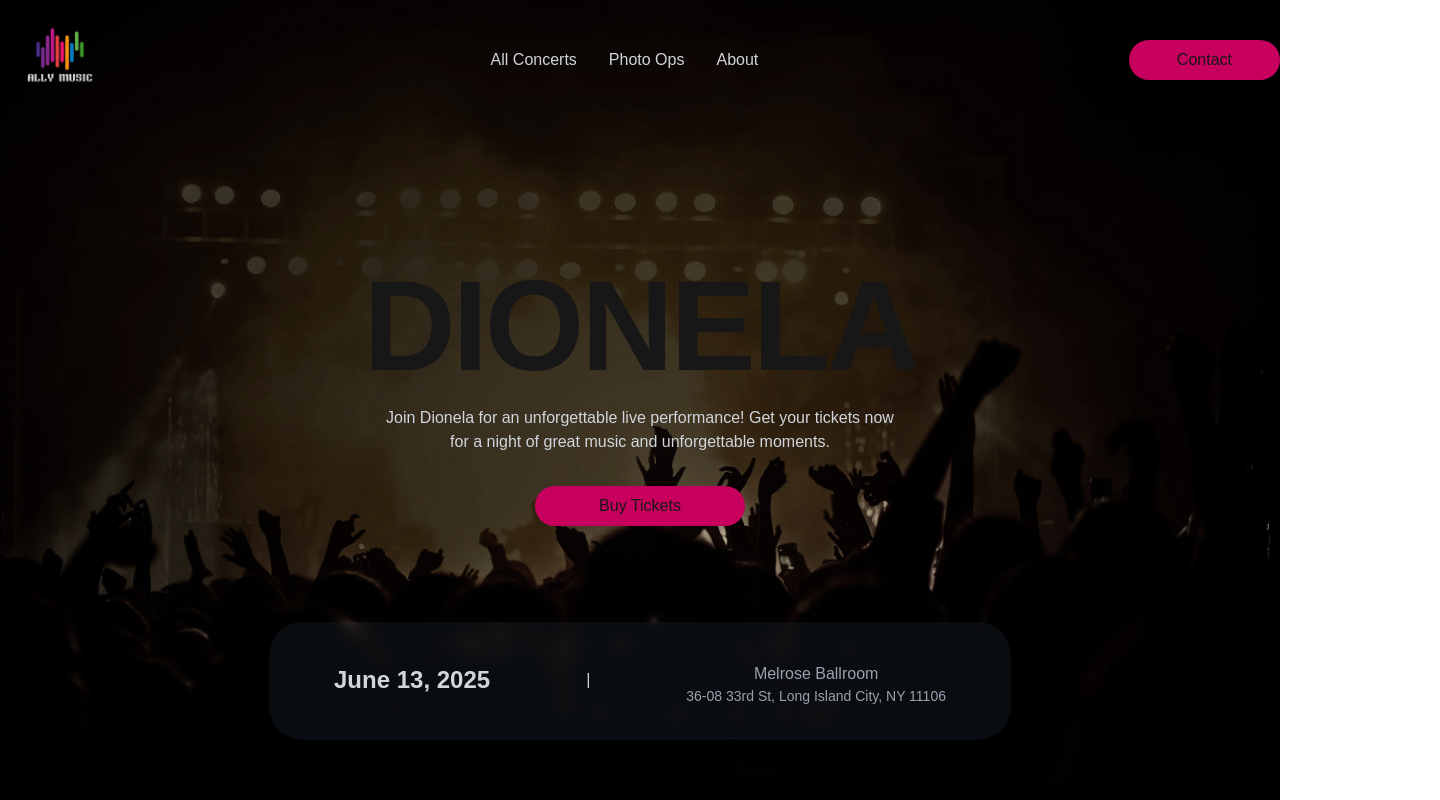
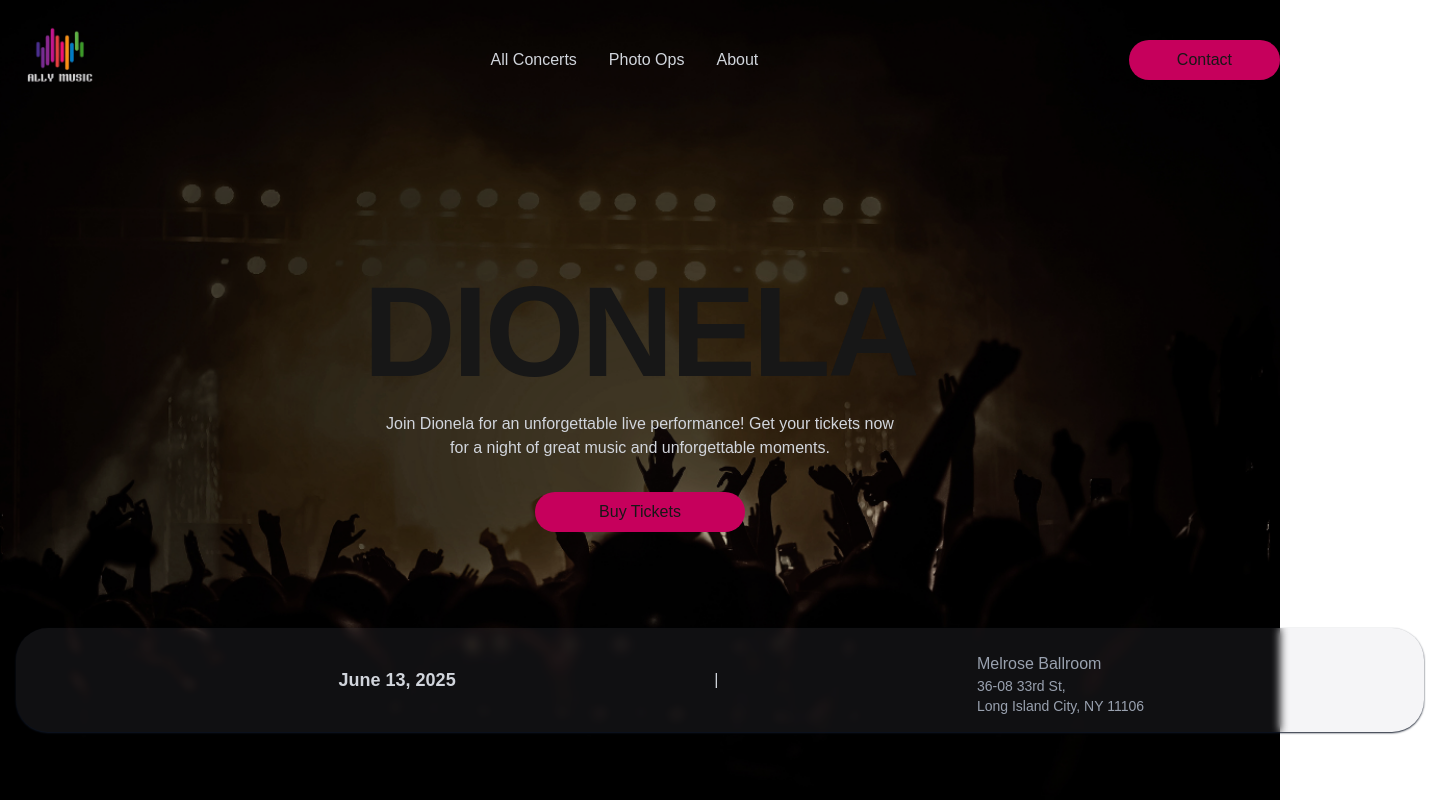
Before and after one commit to alexmortelsison/allymusic5, a Next.js app: page / in a window 1280 px wide. Shown: the whole page, 1440 px wide, since content can reach past the window. Built offline with nearby package versions, Linux system fonts and the light colour scheme.

Commit message:
updated schedule

```diff
--- a/app/components/Schedule.tsx
+++ b/app/components/Schedule.tsx
@@ -1,13 +1,15 @@
 export default function Schedule() {
   return (
-    <div className="flex items-center justify-between lg:py-8 md:py-12 bg-gray-700/20 backdrop-blur-sm mt-48 lg:mt-24 rounded-4xl shadow-xs shadow-gray-900 text-gray-300 px-16">
-      <h1 className="lg:text-2xl font-semibold text-nowrap">June 13, 2025</h1>
-      <p className="pl-12 md:pl-24 lg:pl-24 2xl:pl-0">|</p>
-      <div className="text-center pl-12 md:pl-24 lg:pl-24 2xl:pl-0">
-        <p className="pt-2 text-gray-400">Melrose Ballroom</p>
-        <p className="text-sm text-gray-400">
-          36-08 33rd St, Long Island City, NY 11106
-        </p>
+    <div className="flex items-center justify-between lg:py-4 md:py-12 bg-gray-400/10 backdrop-blur-xs mt-48 lg:mt-24 rounded-4xl shadow-xs shadow-gray-900 text-gray-300 px-16">
+      <div className="flex items-center justify-evenly w-screen">
+        <h1 className="lg:text-lg font-semibold text-nowrap">June 13, 2025</h1>
+        <p className="">|</p>
+        <div className="text-center text-nowrap">
+          <p className="pt-2 text-gray-400">Melrose Ballroom</p>
+          <p className="text-sm text-gray-400 w-[50px] pr-8 text-center">
+            36-08 33rd St, {""} <br /> Long Island City, NY 11106
+          </p>
+        </div>
       </div>
     </div>
   );
```
